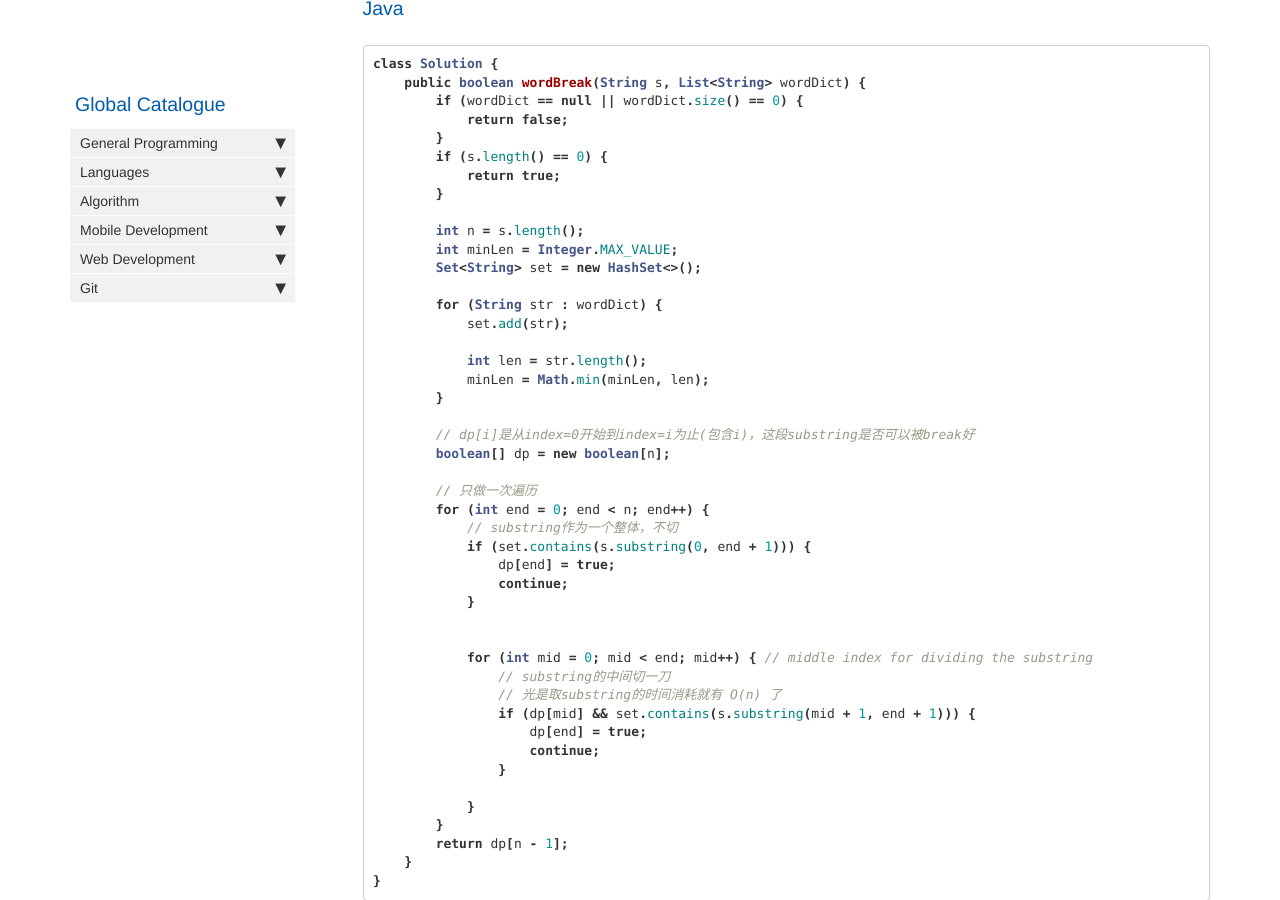
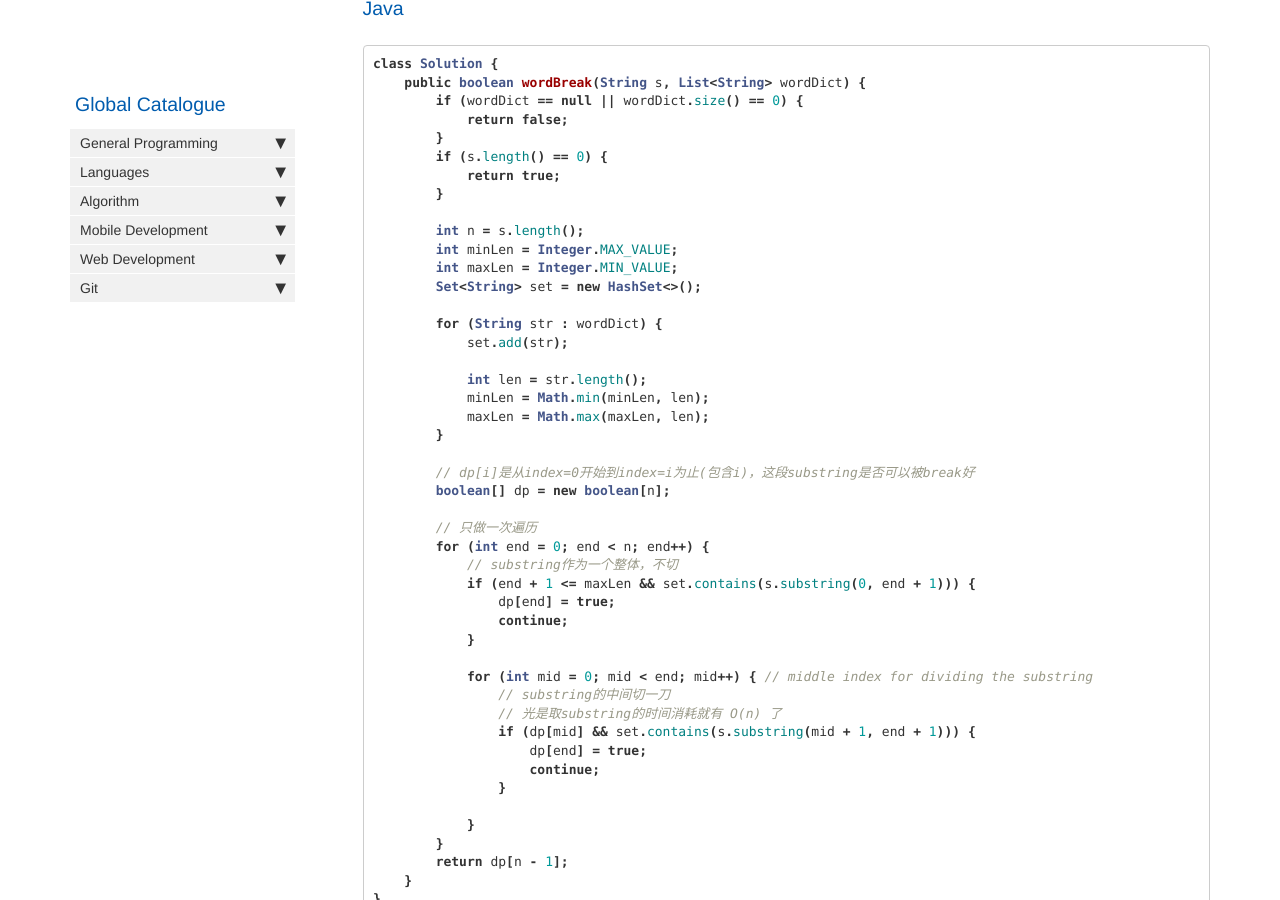
Before and after one commit to HungryOrc/hungryorc.github.io, a Jekyll site: the page built from pages/algorithm/algorithm_word_break.md, in a window 1280 px wide and 900 px high, scrolled down 929 px. Built offline with Jekyll 4.4.1, drawn with Linux system fonts in a browser that asks for light colours; nearby versions of some CDN libraries; comment, search, counter and statistics services are not loaded.

Commit message:
Update algorithm_word_break.md

```diff
--- a/pages/algorithm/algorithm_word_break.md
+++ b/pages/algorithm/algorithm_word_break.md
@@ -56,6 +56,7 @@ class Solution {
 
         int n = s.length();
         int minLen = Integer.MAX_VALUE;
+        int maxLen = Integer.MIN_VALUE;
         Set<String> set = new HashSet<>();
 
         for (String str : wordDict) {
@@ -63,6 +64,7 @@ class Solution {
 
             int len = str.length();
             minLen = Math.min(minLen, len);
+            maxLen = Math.max(maxLen, len);
         }
 
         // dp[i]是从index=0开始到index=i为止(包含i)，这段substring是否可以被break好
@@ -71,11 +73,10 @@ class Solution {
         // 只做一次遍历
         for (int end = 0; end < n; end++) {
             // substring作为一个整体，不切
-            if (set.contains(s.substring(0, end + 1))) {
+            if (end + 1 <= maxLen && set.contains(s.substring(0, end + 1))) {
                 dp[end] = true;
                 continue;
             }
-
 
             for (int mid = 0; mid < end; mid++) { // middle index for dividing the substring
                 // substring的中间切一刀
```
